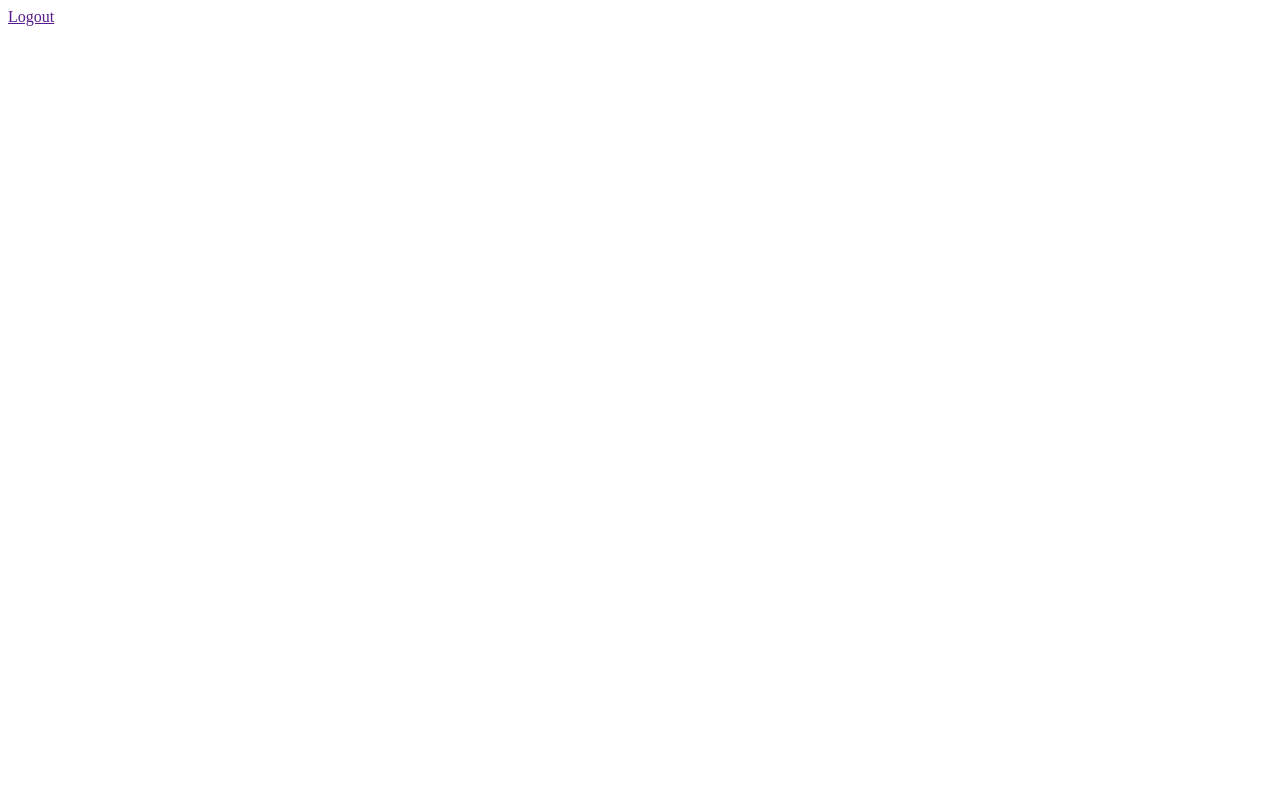
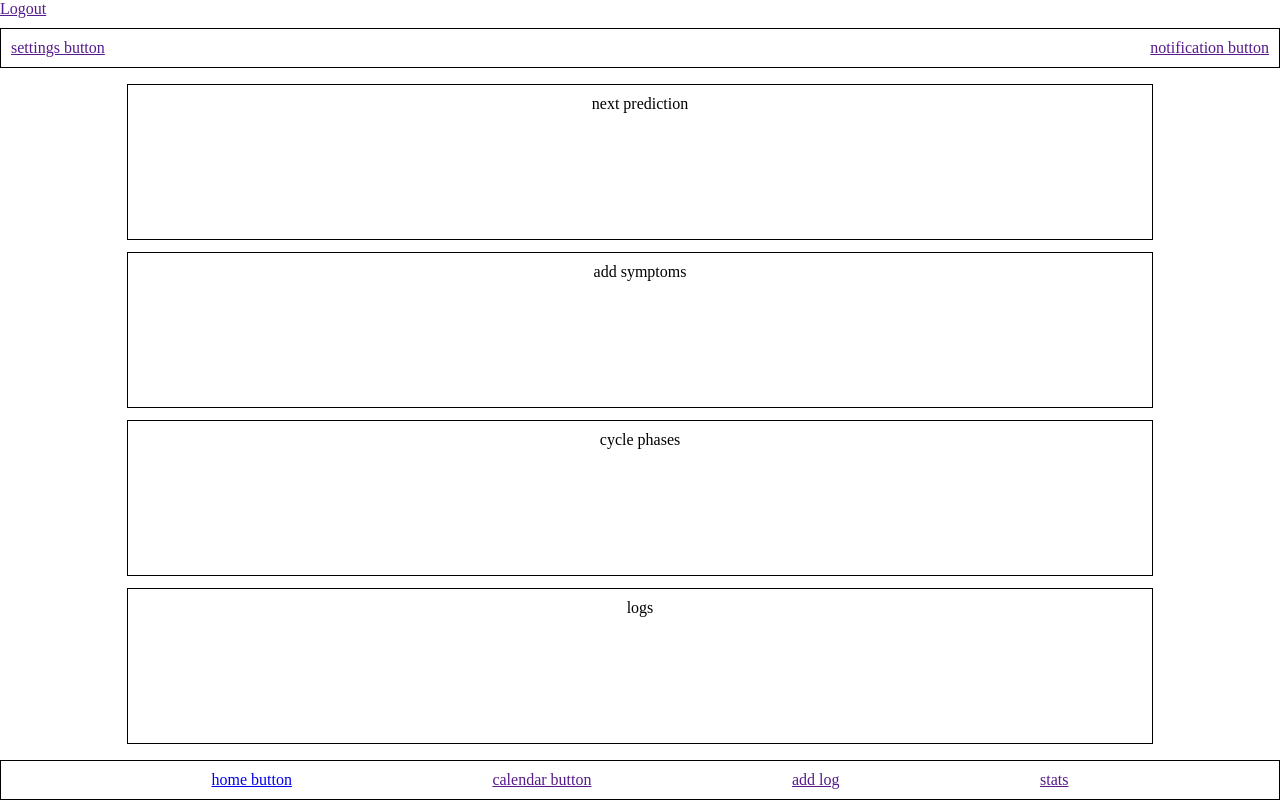
Before and after one commit to Grocery4/FlorCycle, a Django app: page /dashboard/ in a window 1280 px wide. Before the commit the page is almost empty. Run offline with Django 5.2, Linux system fonts and the light colour scheme; the visitor is signed in with stand-in values (Sample User, id 1).

Commit message:
html formatting

```diff
--- a/project/dashboard/templates/dashboard/dashboard.html
+++ b/project/dashboard/templates/dashboard/dashboard.html
@@ -1 +1,26 @@
 {% extends "base.html" %}
+{% load static %}
+
+{% block extra_head %}
+    <link rel="stylesheet" href={% static "dashboard/css/dashboard.css" %}>
+{% endblock extra_head %}
+{% block title %}Dashboard{% endblock title %}
+
+{% block content %}
+    <div class="dashboard-content-wrapper">
+        <div class="dashboard-top-bar">
+            {% include "dashboard/dashboard_topbar.html" %}
+        </div>
+
+        <div class="dashboard-data">
+            <div class="period-prediction">next prediction</div>
+            <div class="add-symptoms-section">add symptoms</div>
+            <div class="cycle-phases">cycle phases</div>
+            <div class="logs">logs</div>
+        </div>
+
+        <div class="dashboard-action-bar">
+            {% include "dashboard/dashboard_actionbar.html" %}
+        </div>
+    </div>
+{% endblock content %}
--- a/project/dashboard/templates/dashboard/dashboard_actionbar.html
+++ b/project/dashboard/templates/dashboard/dashboard_actionbar.html
@@ -0,0 +1,10 @@
+{% load static %}
+
+<link rel="stylesheet" href={% static 'dashboard/css/action_bar.css'%}>
+
+<div class="action-bar">
+    <a href="{% url 'dashboard:homepage' %}" class="home">home button</a>
+    <a href="" class="calendar">calendar button</a>
+    <a href="" class="add-log">add log</a>
+    <a href="" class="stats">stats</a>
+</div>
--- a/project/dashboard/templates/dashboard/dashboard_topbar.html
+++ b/project/dashboard/templates/dashboard/dashboard_topbar.html
@@ -0,0 +1,9 @@
+{% load static %}
+<link rel="stylesheet" href={% static "dashboard/css/top_bar.css" %}>
+
+{% if request.user.is_authenticated %}
+    <div class="top-bar">
+        <a href="" class="settings">settings button</a>
+        <a href="" class="notification">notification button</a>
+    </div>
+{% endif %}
```
